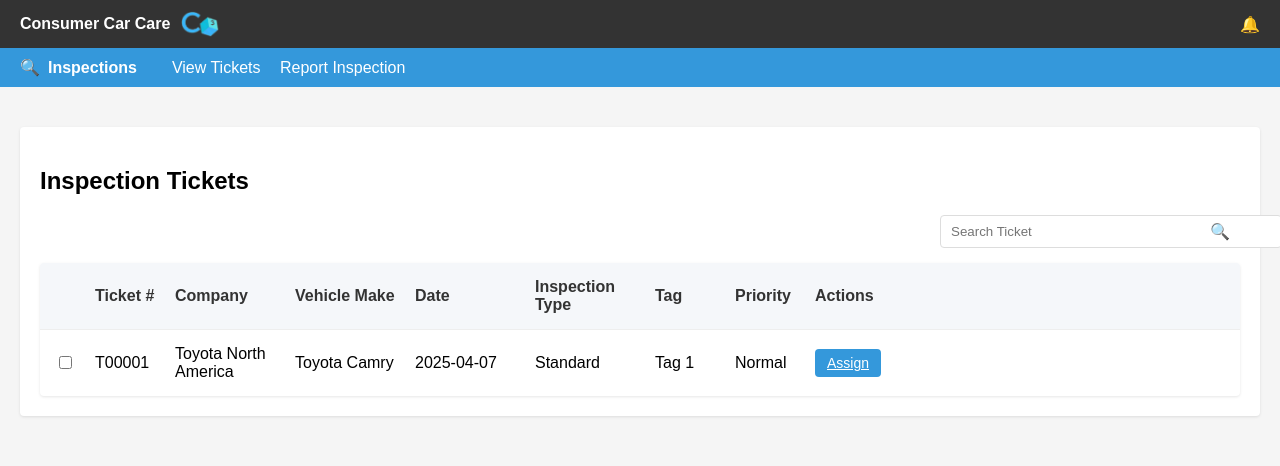
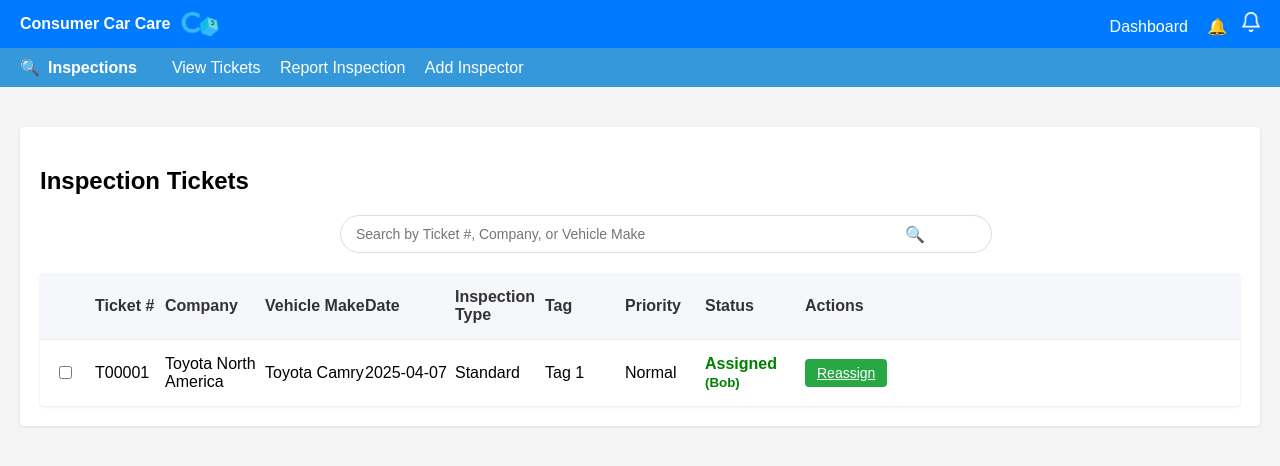
Before and after one commit to IfeanyiAyadiuno/C3-, a Django app: page /inspection/tickets/ in a window 1280 px wide. Shown: the top 466 px of the page. Run offline with Django 5.2, Linux system fonts and the light colour scheme; data comes from the database, SQL or seed files in the repository; both versions use the stored data as it was after the commit.

Commit message:
The assign inspector function has been improved, with the addition of a status prompt for successful operations and optimization of the UI for consistent logo/top bar.

```diff
--- a/inspection/templates/inspection/base.html
+++ b/inspection/templates/inspection/base.html
@@ -5,6 +5,7 @@
     <meta charset="UTF-8">
     <meta name="viewport" content="width=device-width, initial-scale=1.0">
     <title>{% block title %}Consumer Car Care{% endblock %}</title>
+    <link rel="icon" type="image/png" href="{% static 'images/logo.png' %}">
     <style>
         /* Global Styles */
         body {
@@ -16,7 +17,7 @@
 
         /* Top Navigation Bar */
         .header {
-            background-color: #333;
+            background-color: #007bff;
             color: white;
             padding: 10px 20px;
             display: flex;
@@ -31,8 +32,8 @@
         }
 
         .logo-icon {
-            background-color: #3498db;
-            color: white;
+            background-color: #ffffff;
+            color: #007bff;
             width: 24px;
             height: 24px;
             border-radius: 50%;
@@ -108,7 +109,7 @@
         }
 
         .btn-primary {
-            background-color: #3498db;
+            background-color: #007bff;
             color: white;
         }
 
@@ -203,7 +204,9 @@
             <img src="{% static 'images/logo.png' %}" alt="Logo" style="height: 28px; margin-left: 10px;">
         </div>
         <div>
-            <span class="notification-icon">🔔</span>
+            <a href="{% url 'users:dashboard' %}" style="color: white; text-decoration: none; margin-right: 15px;">Dashboard</a>
+            <span class="notification-icon" style="margin-right: 10px;">🔔</span>
+            <img src="{% static 'images/bell.png' %}" alt="Notifications" style="height: 20px;">
         </div>
     </div>
 
@@ -214,6 +217,7 @@
         <div class="actions">
             <a href="{% url 'inspection_tickets' %}">View Tickets</a>
             <a href="{% url 'create_inspection_ticket' %}">Report Inspection</a>
+            <a href="{% url 'create_inspector' %}">Add Inspector</a>
         </div>
     </div>
 
--- a/inspection/templates/inspection/inspection_tickets.html
+++ b/inspection/templates/inspection/inspection_tickets.html
@@ -7,18 +7,34 @@
     <!-- Inspection Ticket List Title -->
     <h2>Inspection Tickets</h2>
 
-    <!-- Search Box -->
-    <div style="display: flex; justify-content: flex-end; margin-bottom: 15px;">
-        <div style="position: relative; width: 300px;">
-            <input type="text" placeholder="Search Ticket" style="width: 100%; padding: 8px 30px 8px 10px; border-radius: 4px; border: 1px solid #ddd;">
-            <span style="position: absolute; right: 10px; top: 50%; transform: translateY(-50%); color: #999;">🔍</span>
+    <!-- Search Box - 居中对齐 -->
+    <div style="display: flex; justify-content: center; margin: 20px 0;">
+        <div style="position: relative; width: 50%;">
+            <input type="text" id="searchInput" placeholder="Search by Ticket #, Company, or Vehicle Make"
+                   style="width: 100%; padding: 10px 35px 10px 15px; border-radius: 20px; border: 1px solid #ddd; font-size: 14px;"
+                   onkeyup="searchTickets()">
+            <span style="position: absolute; right: 15px; top: 50%; transform: translateY(-50%); color: #999;">🔍</span>
         </div>
     </div>
+
+    <!-- 状态消息 -->
+    {% if request.GET.updated %}
+    <div id="statusMessage" style="background-color: #d4edda; color: #155724; padding: 10px; margin-bottom: 15px; border-radius: 4px; text-align: center;">
+        操作成功！已更新数据。
+    </div>
+    <script>
+        // 5秒后自动隐藏消息
+        setTimeout(function() {
+            var statusMsg = document.getElementById('statusMessage');
+            if(statusMsg) statusMsg.style.display = 'none';
+        }, 5000);
+    </script>
+    {% endif %}
 
     <!-- Inspection Ticket Table -->
     <div class="table">
         <!-- Table Header -->
-        <div class="table-header" style="grid-template-columns: 40px 80px 120px 120px 120px 120px 80px 80px 80px;">
+        <div class="table-header" style="grid-template-columns: 40px 70px 100px 100px 90px 90px 80px 80px 100px 100px;">
             <div></div> <!-- Checkbox Column -->
             <div>Ticket #</div>
             <div>Company</div>
@@ -27,12 +43,14 @@
             <div>Inspection Type</div>
             <div>Tag</div>
             <div>Priority</div>
+            <div>Status</div>
             <div>Actions</div>
         </div>
 
         <!-- Table Data Rows -->
+        <div id="ticketRows">
             {% for ticket in tickets %}
-        <div class="table-row" style="grid-template-columns: 40px 80px 120px 120px 120px 120px 80px 80px 80px;">
+            <div class="table-row" style="grid-template-columns: 40px 70px 100px 100px 90px 90px 80px 80px 100px 100px;">
                 <div><input type="checkbox"></div>
                 <div>{{ ticket.ticket_number }}</div>
                 <div>{{ ticket.company }}</div>
@@ -46,7 +64,23 @@
                     </span>
                 </div>
                 <div>
+                    <span {% if ticket.status == 'Assigned' %}style="color: green; font-weight: bold;"{% endif %}
+                          {% if ticket.status == 'Open' %}style="color: orange; font-weight: bold;"{% endif %}
+                          {% if ticket.status == 'Completed' %}style="color: blue; font-weight: bold;"{% endif %}>
+                        {{ ticket.status }}
+                        {% if ticket.inspector %}
+                        <br><small>({{ ticket.inspector.name }})</small>
+                        {% endif %}
+                    </span>
+                </div>
+                <div>
+                    {% if ticket.status == 'Open' %}
                     <a href="{% url 'assign_inspector' %}?ticket_id={{ ticket.id }}" class="btn btn-primary">Assign</a>
+                    {% elif ticket.status == 'Assigned' %}
+                    <a href="{% url 'assign_inspector' %}?ticket_id={{ ticket.id }}" class="btn btn-primary" style="background-color: #28a745;">Reassign</a>
+                    {% else %}
+                    <a href="{% url 'assign_inspector' %}?ticket_id={{ ticket.id }}" class="btn btn-primary" style="background-color: #6c757d;">View</a>
+                    {% endif %}
                 </div>
             </div>
             {% empty %}
@@ -54,10 +88,11 @@
                 <div>No inspection tickets found.</div>
             </div>
             {% endfor %}
+        </div>
 
         <!-- Sample Data - Only for demonstration, can be deleted in actual use -->
         {% if not tickets %}
-        <div class="table-row" style="grid-template-columns: 40px 80px 120px 120px 120px 120px 80px 80px 80px;">
+        <div class="table-row" style="grid-template-columns: 40px 70px 100px 100px 90px 90px 80px 80px 100px 100px;">
             <div><input type="checkbox"></div>
             <div>T00001</div>
             <div>Toyota North America</div>
@@ -66,9 +101,10 @@
             <div>Rust Protection</div>
             <div>Tag 1</div>
             <div style="color: red;">Critical</div>
+            <div style="color: orange; font-weight: bold;">Open</div>
             <div><button class="btn btn-primary">Assign</button></div>
         </div>
-        <div class="table-row" style="grid-template-columns: 40px 80px 120px 120px 120px 120px 80px 80px 80px;">
+        <div class="table-row" style="grid-template-columns: 40px 70px 100px 100px 90px 90px 80px 80px 100px 100px;">
             <div><input type="checkbox"></div>
             <div>T00002</div>
             <div>Honda</div>
@@ -77,9 +113,10 @@
             <div>Basic</div>
             <div>Critical</div>
             <div>Normal</div>
-            <div><button class="btn btn-primary">Assign</button></div>
+            <div style="color: green; font-weight: bold;">Assigned<br><small>(John Smith)</small></div>
+            <div><button class="btn btn-primary" style="background-color: #28a745;">Reassign</button></div>
         </div>
-        <div class="table-row" style="grid-template-columns: 40px 80px 120px 120px 120px 120px 80px 80px 80px;">
+        <div class="table-row" style="grid-template-columns: 40px 70px 100px 100px 90px 90px 80px 80px 100px 100px;">
             <div><input type="checkbox"></div>
             <div>T00003</div>
             <div>Honda</div>
@@ -88,9 +125,10 @@
             <div>Standard</div>
             <div>No Tag Assigned</div>
             <div>Normal</div>
+            <div style="color: orange; font-weight: bold;">Open</div>
             <div><button class="btn btn-primary">Assign</button></div>
         </div>
-        <div class="table-row" style="grid-template-columns: 40px 80px 120px 120px 120px 120px 80px 80px 80px;">
+        <div class="table-row" style="grid-template-columns: 40px 70px 100px 100px 90px 90px 80px 80px 100px 100px;">
             <div><input type="checkbox"></div>
             <div>T00004</div>
             <div>Honda</div>
@@ -99,9 +137,10 @@
             <div>Standard</div>
             <div>No Tag Assigned</div>
             <div>Critical</div>
-            <div><button class="btn btn-primary">Assign</button></div>
+            <div style="color: blue; font-weight: bold;">Completed</div>
+            <div><button class="btn btn-primary" style="background-color: #6c757d;">View</button></div>
         </div>
-        <div class="table-row" style="grid-template-columns: 40px 80px 120px 120px 120px 120px 80px 80px 80px;">
+        <div class="table-row" style="grid-template-columns: 40px 70px 100px 100px 90px 90px 80px 80px 100px 100px;">
             <div><input type="checkbox"></div>
             <div>T00005</div>
             <div>Honda</div>
@@ -110,9 +149,77 @@
             <div>Standard</div>
             <div>Critical</div>
             <div>Normal</div>
+            <div style="color: orange; font-weight: bold;">Open</div>
             <div><button class="btn btn-primary">Assign</button></div>
         </div>
         {% endif %}
     </div>
 </div>
+
+<script>
+    // 添加页面加载完成后的刷新功能
+    document.addEventListener('DOMContentLoaded', function() {
+        // 如果URL中有updated参数，强制从服务器刷新数据
+        if(window.location.href.includes('updated=')) {
+            // 清除浏览器缓存并刷新页面内容
+            var xhr = new XMLHttpRequest();
+            xhr.open('GET', window.location.pathname, true);
+            xhr.setRequestHeader('Cache-Control', 'no-cache');
+            xhr.onload = function() {
+                console.log('页面内容已刷新');
+            };
+            xhr.send();
+        }
+    });
+
+    function searchTickets() {
+        // 获取输入值并转为小写
+        var input = document.getElementById("searchInput");
+        var filter = input.value.toLowerCase();
+
+        // 获取所有行
+        var rows = document.querySelectorAll("#ticketRows .table-row");
+
+        // 如果没有找到行，说明可能是示例数据，则不执行搜索
+        if (rows.length === 0) {
+            return;
+        }
+
+        // 遍历每一行进行筛选
+        rows.forEach(function(row) {
+            try {
+                var ticketNumberEl = row.querySelector("div:nth-child(2)");
+                var companyEl = row.querySelector("div:nth-child(3)");
+                var vehicleMakeEl = row.querySelector("div:nth-child(4)");
+
+                // 检查元素是否存在
+                if (!ticketNumberEl || !companyEl || !vehicleMakeEl) {
+                    // 如果是"No inspection tickets found"的信息行，直接返回
+                    if (row.textContent.trim().includes("No inspection tickets found")) {
+                        return;
+                    }
+                    // 否则隐藏这一行
+                    row.style.display = "none";
+                    return;
+                }
+
+                var ticketNumber = ticketNumberEl.textContent.toLowerCase();
+                var company = companyEl.textContent.toLowerCase();
+                var vehicleMake = vehicleMakeEl.textContent.toLowerCase();
+
+                // 检查是否匹配
+                if (ticketNumber.indexOf(filter) > -1 ||
+                    company.indexOf(filter) > -1 ||
+                    vehicleMake.indexOf(filter) > -1) {
+                    row.style.display = "";
+                } else {
+                    row.style.display = "none";
+                }
+            } catch (error) {
+                console.log("Error processing row:", error);
+                // 出错时不改变行的显示状态
+            }
+        });
+    }
+</script>
 {% endblock %}
--- a/inspection/urls.py
+++ b/inspection/urls.py
@@ -8,4 +8,5 @@
     path('schedule-inspection/<int:ticket_id>/', views.schedule_inspection, name='schedule_inspection'),
     path('schedule-inspection/', views.schedule_inspection, name='schedule_inspection_no_ticket'),
     path('create-ticket/', views.create_inspection_ticket, name='create_inspection_ticket'),
+    path('create-inspector/', views.create_inspector, name='create_inspector'),
 ]
--- a/inspection/views.py
+++ b/inspection/views.py
@@ -4,6 +4,9 @@
 from .models import Inspector, InspectionTicket, InspectionSchedule
 from datetime import datetime, timedelta
 import calendar
+from django.db import transaction
+from django.db import connection
+import time
 
 # Create your views here.
 def index(request):
@@ -12,32 +15,133 @@
 
 def inspection_tickets(request):
     """显示所有检查票的列表"""
-    tickets = InspectionTicket.objects.all().order_by('-date_created')
+    # 打印请求信息
+    print("\n" + "="*50)
+    print(f"加载inspection_tickets视图 - 时间: {datetime.now()}")
+    print(f"请求方法: {request.method}, 请求参数: {request.GET}")
+
+    # 清除任何可能的查询缓存
+    from django.db import connection
+    cursor = connection.cursor()
+    cursor.execute("SELECT 1")  # 简单查询强制刷新连接
+
+    # 使用select_related预加载inspector数据，减少数据库查询
+    tickets = InspectionTicket.objects.select_related('inspector').all().order_by('-date_created')
+
+    # 用于调试：打印每个ticket的状态和检查员信息
+    for ticket in tickets:
+        inspector_name = ticket.inspector.name if ticket.inspector else "未分配"
+        print(f"Ticket #{ticket.ticket_number} - 状态: {ticket.status}, 检查员: {inspector_name}")
 
     context = {
         'tickets': tickets,
     }
-    return render(request, 'inspection/inspection_tickets.html', context)
+
+    # 强制刷新页面，添加no-cache头
+    response = render(request, 'inspection/inspection_tickets.html', context)
+    response['Cache-Control'] = 'no-cache, no-store, must-revalidate'
+    response['Pragma'] = 'no-cache'
+    response['Expires'] = '0'
+    return response
 
 def assign_inspector(request):
     """显示并处理检查员分配的页面"""
     inspectors = Inspector.objects.all()
 
+    # 调试信息：打印请求方法和参数
+    print(f"请求方法: {request.method}")
+    if request.method == 'GET':
+        print(f"GET参数: {request.GET}")
+    elif request.method == 'POST':
+        print(f"POST参数: {request.POST}")
+
+    # 检查是否提供了ticket_id
+    ticket_id = request.GET.get('ticket_id')
+    if not ticket_id:
+        print("错误: 未提供ticket_id")
+        return redirect('inspection_tickets')
+
+    # 获取对应的ticket
+    try:
+        ticket = InspectionTicket.objects.get(id=ticket_id)
+        print(f"成功获取ticket: id={ticket.id}, ticket_number={ticket.ticket_number}, status={ticket.status}")
+    except InspectionTicket.DoesNotExist:
+        print(f"错误: 找不到ID为{ticket_id}的票据")
+        return redirect('inspection_tickets')
+
     if request.method == 'POST':
         inspector_id = request.POST.get('inspector_id')
-        ticket_id = request.POST.get('ticket_id')
+        post_ticket_id = request.POST.get('ticket_id')
 
-        ticket = get_object_or_404(InspectionTicket, id=ticket_id)
-        inspector = get_object_or_404(Inspector, id=inspector_id)
+        print(f"接收到POST请求: inspector_id={inspector_id}, ticket_id={post_ticket_id}")
 
-        ticket.inspector = inspector
-        ticket.status = 'Assigned'
-        ticket.save()
+        if not inspector_id or not post_ticket_id:
+            # 添加错误处理
+            print(f"错误：参数不完整：inspector_id={inspector_id}, ticket_id={post_ticket_id}")
+            return redirect('inspection_tickets')
 
-        return redirect('inspection_tickets')
+        try:
+            # 尝试常规的ORM更新方法
+            ticket = InspectionTicket.objects.get(id=post_ticket_id)
+            inspector = Inspector.objects.get(id=inspector_id)
+
+            print(f"更新前 - ticket.id: {ticket.id}, inspector_id: {ticket.inspector_id}, status: {ticket.status}")
+
+            # 保存旧值用于比较
+            old_inspector_id = ticket.inspector_id
+            old_status = ticket.status
+
+            # 使用ORM进行更新
+            ticket.inspector = inspector
+            ticket.status = 'Assigned'
+            ticket.save()
+
+            # 验证更新是否成功
+            updated_ticket = InspectionTicket.objects.get(id=post_ticket_id)
+            print(f"使用ORM更新后 - inspector_id: {updated_ticket.inspector_id}, status: {updated_ticket.status}")
+
+            # 检查值是否已更新
+            if updated_ticket.inspector_id == old_inspector_id and updated_ticket.status == old_status:
+                print("警告: 使用ORM更新似乎没有生效，尝试直接SQL更新")
+
+                # 如果ORM更新失败，使用直接SQL
+                with connection.cursor() as cursor:
+                    # 确保使用正确的表名前缀
+                    cursor.execute(
+                        "UPDATE inspection_inspectionticket SET inspector_id = %s, status = %s WHERE id = %s",
+                        [inspector_id, 'Assigned', post_ticket_id]
+                    )
+                    print(f"执行SQL: UPDATE inspection_inspectionticket SET inspector_id = {inspector_id}, status = 'Assigned' WHERE id = {post_ticket_id}")
+
+                # 再次验证更新
+                final_ticket = InspectionTicket.objects.get(id=post_ticket_id)
+                print(f"SQL更新后 - inspector_id: {final_ticket.inspector_id}, status: {final_ticket.status}")
+
+            # 添加时间戳强制浏览器刷新
+            timestamp = int(time.time())
+
+            # 强制提交数据库更改
+            from django.db import transaction
+            transaction.commit()
+            print("已提交事务")
+
+            # 清空Django缓存
+            from django.db.models import signals
+            for model in [InspectionTicket, Inspector]:
+                signals.post_save.send(sender=model, instance=None)
+
+            print("重定向到tickets列表页面")
+            return redirect(f'/inspection/tickets/?updated={timestamp}')
+        except Exception as e:
+            # 捕获并打印任何错误
+            print(f"分配过程中出错：{str(e)}")
+            import traceback
+            traceback.print_exc()
+            return redirect('inspection_tickets')
 
     context = {
         'inspectors': inspectors,
+        'ticket': ticket
     }
     return render(request, 'inspection/assign_inspector.html', context)
 
@@ -131,3 +235,24 @@
         return redirect('inspection_tickets')
 
     return render(request, 'inspection/create_ticket.html')
+
+def create_inspector(request):
+    """创建新的检查员"""
+    if request.method == 'POST':
+        name = request.POST.get('name')
+        phone = request.POST.get('phone')
+        status = request.POST.get('status', 'Available')
+        address = request.POST.get('address')
+
+        if name and phone and address:
+            inspector = Inspector(
+                name=name,
+                phone=phone,
+                status=status,
+                address=address
+            )
+            inspector.save()
+
+            return redirect('inspection_tickets')
+
+    return render(request, 'inspection/create_inspector.html')
```
Also changed, not shown: inspection/templates/inspection/assign_inspector.html (+41 -44 lines), inspection/templates/inspection/create_inspector.html (added, +44 -0 lines), db.sqlite3. Lines whose indentation alone changed are shown as unchanged.
